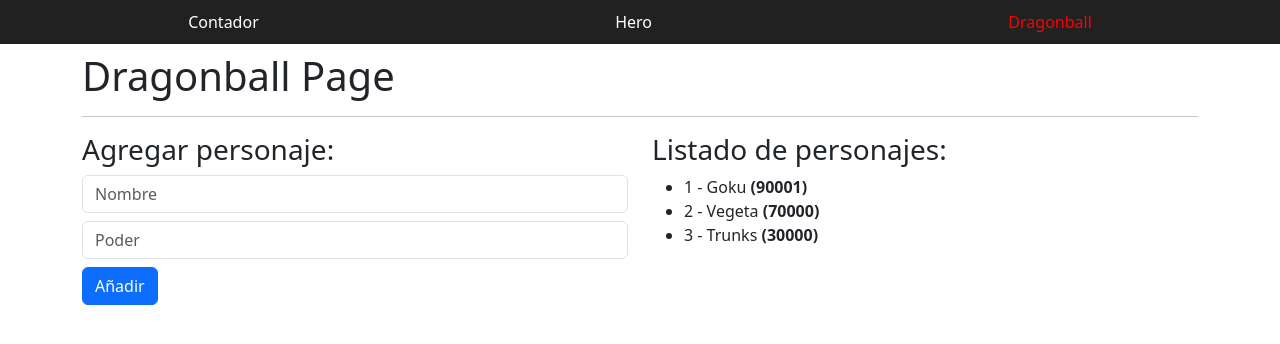
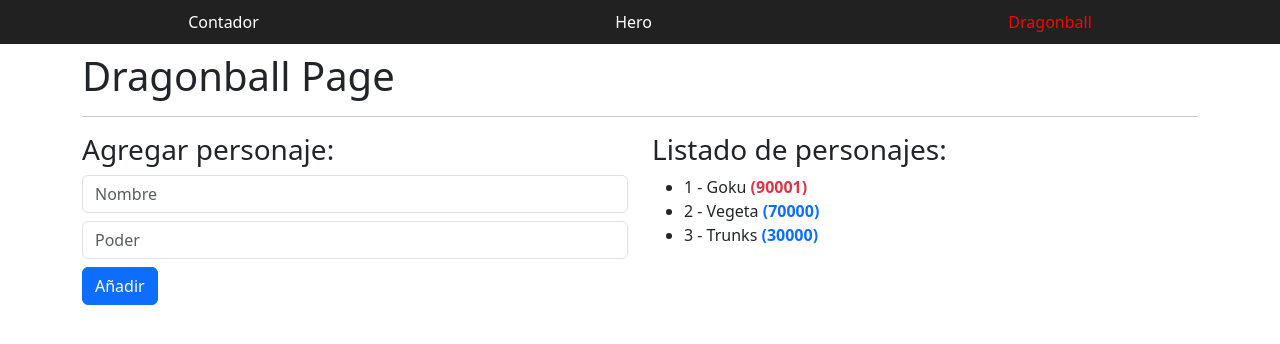
Before and after one commit to jhongmez/Angular19Bases, an Angular app: page /dragonball in a window 1280 px wide. Shown: the top 344 px of the page. Built offline with nearby package versions, Linux system fonts and the light colour scheme.

Commit message:
✅ BI-0009(DragonBall): Use class for modify styles

```diff
--- a/src/app/pages/dragonball-page/dragonball-page.component.html
+++ b/src/app/pages/dragonball-page/dragonball-page.component.html
@@ -16,7 +16,12 @@
 			@for( character of characters(); track character.id; let idx = $index, e = $even  ) {
 				<li>
 					<span>{{ idx + 1 }} - {{ character.name }}</span>
-					<strong> ({{ character.power }})</strong>
+					<strong
+						[class.text-danger]="character.power > 80000"
+						[class.text-primary]="character.power < 80000"
+					>
+						({{ character.power }})
+					</strong>
 				</li>
 			}
 		</ul>
--- a/src/app/pages/dragonball-page/dragonball-page.component.ts
+++ b/src/app/pages/dragonball-page/dragonball-page.component.ts
@@ -1,4 +1,5 @@
-import { Component, signal } from '@angular/core';
+import { NgClass } from '@angular/common';
+import { Component, computed, signal } from '@angular/core';
 
 interface Character {
 	id: number;
@@ -8,7 +9,7 @@
 
 @Component({
   selector: 'app-dragonball-page',
-  imports: [],
+  imports: [ NgClass],
   templateUrl: './dragonball-page.component.html',
 })
 export class DragonballPageComponent {
```
